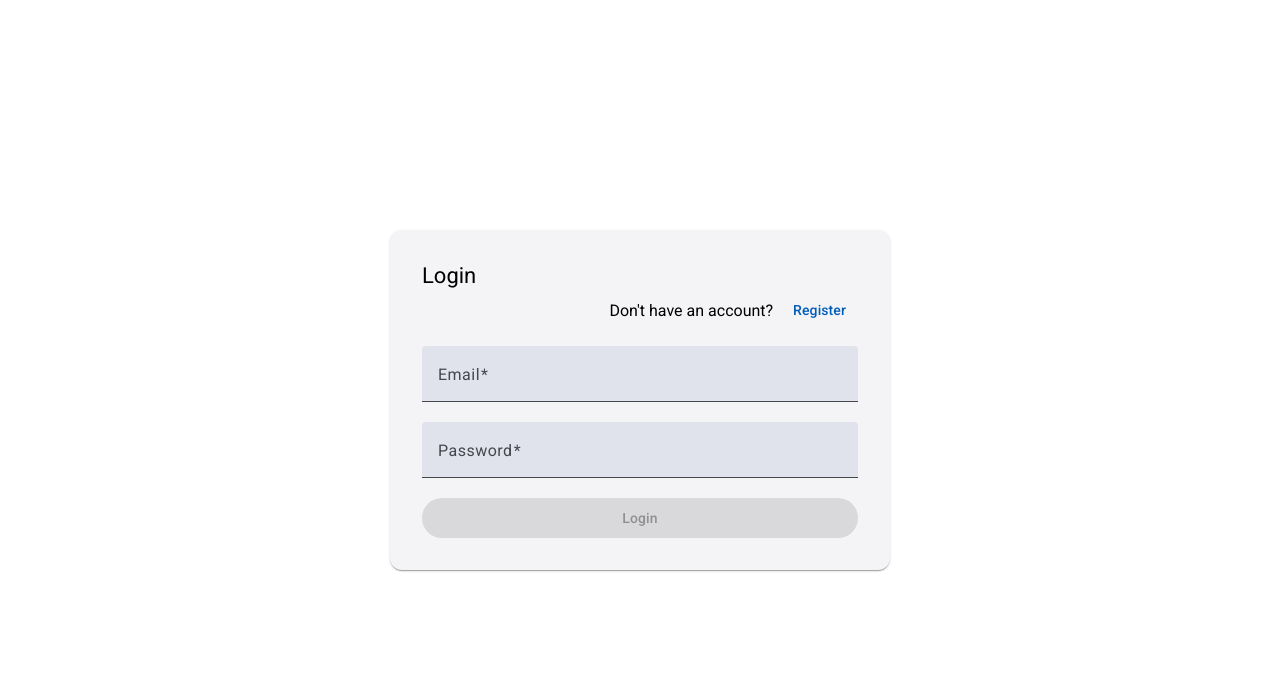
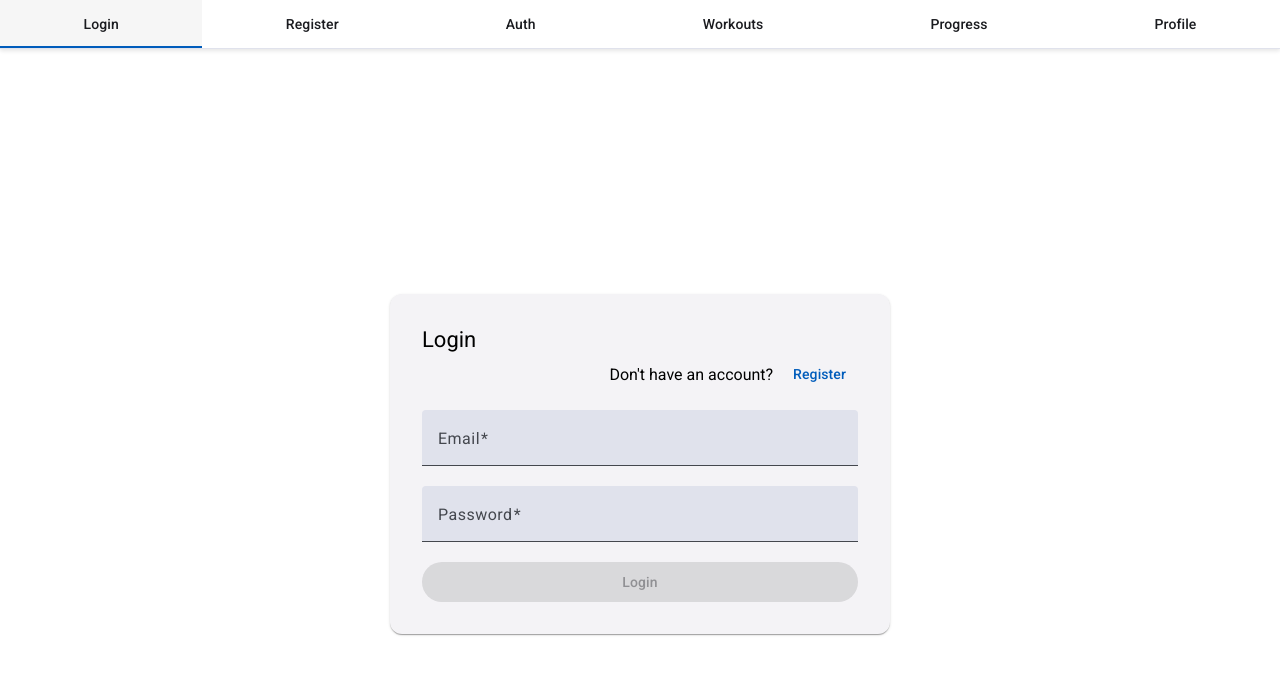
Before and after one commit to TarasRokochyi/WorkoutDiaryFrontend, an Angular app: page /auth in a window 1280 px wide. Shown: the top 674 px of the page. Built offline with nearby package versions, Linux system fonts and the light colour scheme.

Commit message:
added menu component, top tabmenu

```diff
--- a/src/app/app-routing.module.ts
+++ b/src/app/app-routing.module.ts
@@ -6,6 +6,8 @@ import { ToggleComponent } from './auth/toggle/toggle.component';
 
 const routes: Routes = [
   { path: '', redirectTo: 'auth', pathMatch: 'full'},
+  { path: 'login', component: LoginComponent},
+  { path: 'register', component: RegisterComponent},
   { path: 'auth', component: ToggleComponent},
   { path: '**', redirectTo: 'login'}
 ];
--- a/src/app/app.component.css
+++ b/src/app/app.component.css
@@ -0,0 +1,4 @@
+
+.main-content {
+  padding-top: 64px;
+}
--- a/src/app/app.component.html
+++ b/src/app/app.component.html
@@ -1 +1,6 @@
-<router-outlet></router-outlet>
+
+<app-menu></app-menu>
+
+<div class="main-content">
+    <router-outlet></router-outlet>
+</div>
--- a/src/app/app.component.ts
+++ b/src/app/app.component.ts
@@ -1,4 +1,5 @@
 import { Component } from '@angular/core';
+import { Router } from '@angular/router';
 
 @Component({
   selector: 'app-root',
--- a/src/app/app.module.ts
+++ b/src/app/app.module.ts
@@ -9,6 +9,7 @@ import { ReactiveFormsModule } from '@angular/forms';
 import { MatInputModule } from '@angular/material/input';
 import {MatButtonModule} from '@angular/material/button';
 import {MatSelectModule} from '@angular/material/select';
+import {MatTabsModule} from '@angular/material/tabs';
 
 import { AppRoutingModule } from './app-routing.module';
 import { AppComponent } from './app.component';
@@ -16,13 +17,15 @@ import { LoginComponent } from './auth/login/login.component';
 import { RegisterComponent } from './auth/register/register.component';
 import { HttpClientModule } from '@angular/common/http';
 import { ToggleComponent } from './auth/toggle/toggle.component';
+import { MenuComponent } from './menu/menu.component';
 
 @NgModule({
   declarations: [
     AppComponent,
     LoginComponent,
     RegisterComponent,
-    ToggleComponent
+    ToggleComponent,
+    MenuComponent
   ],
   imports: [
     BrowserModule,
@@ -36,6 +39,7 @@ import { ToggleComponent } from './auth/toggle/toggle.component';
     ReactiveFormsModule,
     MatButtonModule,
     MatSelectModule,
+    MatTabsModule,
   ],
   providers: [],
   bootstrap: [AppComponent]
--- a/src/app/auth/login/login.component.css
+++ b/src/app/auth/login/login.component.css
@@ -2,6 +2,7 @@
   display: flex;
   justify-content: center;
   align-items: center;
+  background-color: #f5f5f5;
 }
 
 .auth-card {
--- a/src/app/auth/toggle/toggle.component.css
+++ b/src/app/auth/toggle/toggle.component.css
@@ -9,6 +9,7 @@
   width: 100%;
   max-width: 500px;
   padding: 2rem;
+  /*background-color: ; */
 }
 
 .auth-toggle {
--- /dev/null
+++ b/src/app/menu/menu.component.css
@@ -0,0 +1,9 @@
+nav[mat-tab-nav-bar] {
+  position: fixed;
+  top: 0;
+  left: 0;
+  right: 0;
+  z-index: 1000; /* Keep it above other content */
+  background-color: white; /* Optional: match your app theme */
+  box-shadow: 0 2px 4px rgba(0, 0, 0, 0.1); /* Optional: subtle shadow */
+}
--- /dev/null
+++ b/src/app/menu/menu.component.html
@@ -0,0 +1,9 @@
+<nav mat-tab-nav-bar [tabPanel]="tabPanel">
+  <a mat-tab-link (click)="activeLink = 'login'" [active]="activeLink == 'login'" [routerLink]="'login'"> Login </a>
+  <a mat-tab-link (click)="activeLink = 'register'" [active]="activeLink == 'register'" [routerLink]="'register'"> Register </a>
+  <a mat-tab-link (click)="activeLink = 'auth'" [active]="activeLink == 'auth'" [routerLink]="'auth'"> Auth </a>
+  <a mat-tab-link (click)="activeLink = 'workouts'" [active]="activeLink == 'workouts'" [routerLink]="'workouts'"> Workouts </a>
+  <a mat-tab-link (click)="activeLink = 'progress'" [active]="activeLink == 'progress'" [routerLink]="'progress'"> Progress </a>
+  <a mat-tab-link (click)="activeLink = 'profile'" [active]="activeLink == 'profile'" [routerLink]="'profile'"> Profile </a>
+</nav>
+<mat-tab-nav-panel #tabPanel ></mat-tab-nav-panel>
--- /dev/null
+++ b/src/app/menu/menu.component.ts
@@ -0,0 +1,20 @@
+import { Component } from '@angular/core';
+import { Router } from '@angular/router';
+
+@Component({
+  selector: 'app-menu',
+  standalone: false,
+  templateUrl: './menu.component.html',
+  styleUrl: './menu.component.css'
+})
+export class MenuComponent {
+
+  activeLink = 'login';
+
+  constructor(private router: Router) {}
+
+  changeLink = (route: string) => {
+    this.router.navigate([route])
+  }
+
+}
```
Also changed, not shown: 1 other file (tests, documents, lock files or other folders).
